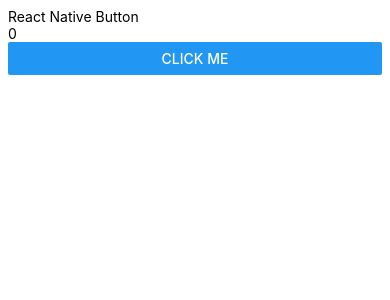
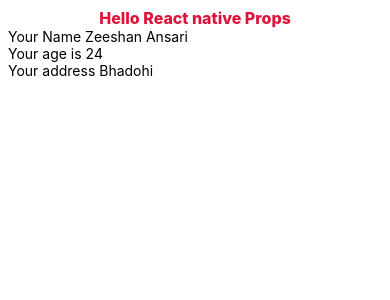
Before and after one commit to zeeshanbinary/react-native-int, a React Native app: screen / in a window 390 px wide. Shown: the top 300 px of the page. Built offline with nearby package versions, Linux system fonts and the light colour scheme.

Commit message:
react props

```diff
--- a/App.tsx
+++ b/App.tsx
@@ -1,11 +1,14 @@
 import React from 'react';
-import Buttons from './app/buttons/Buttons';
+import Prop from './app/prop/Prop';
 
 
 function App() {
+  let name = "Zeeshan Ansari";
+  let age = 24;
+  let address = "Bhadohi"
   return (
     <>
-      <Buttons />
+      <Prop name={name} age={age} address={address} />
     </>
   );
 }
--- /dev/null
+++ b/app/prop/Prop.js
@@ -0,0 +1,27 @@
+import React from 'react';
+import { View, Text, StyleSheet } from 'react-native';
+
+const Prop = (props) => {
+    return (
+        <View style={styles.container}>
+            <Text style={styles.title}>Hello React native Props</Text>
+            <Text>Your Name {props.name}</Text>
+            <Text>Your age is {props.age}</Text>
+            <Text>Your address {props.address}</Text>
+        </View>
+    )
+}
+
+export default Prop;
+const styles = StyleSheet.create({
+    container: {
+        marginHorizontal: 8,
+        marginVertical: 8
+    },
+    title: {
+        fontSize: 16,
+        color: 'crimson',
+        fontWeight: '800',
+        textAlign: 'center'
+    }
+})
```
